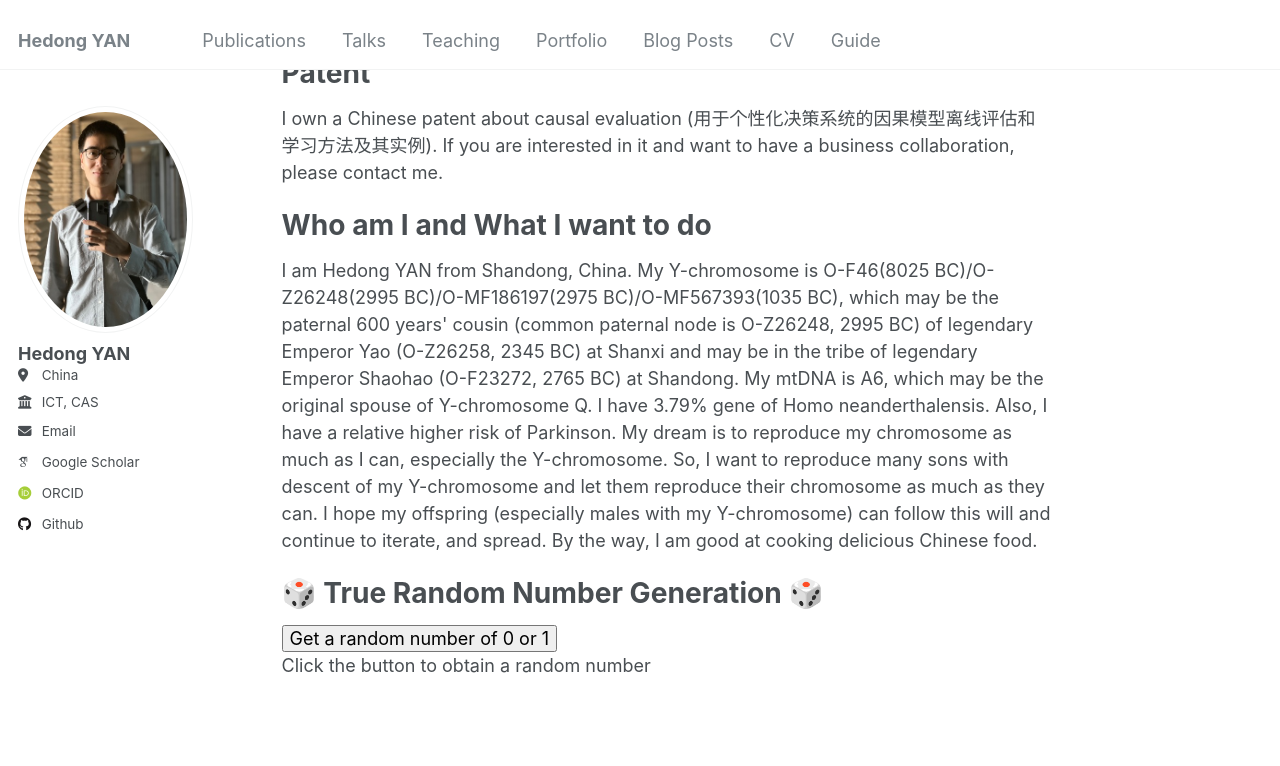
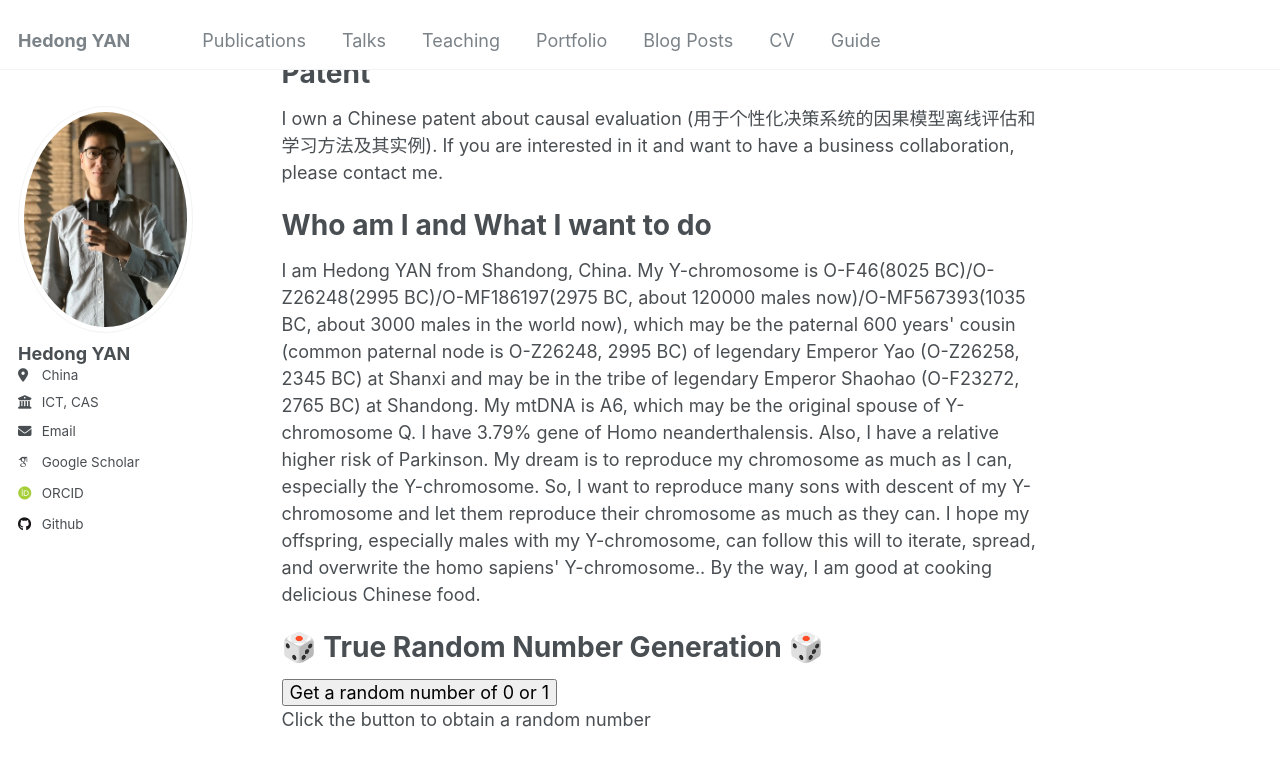
Before and after one commit to hedongyan/hedongyan.github.io, a Jekyll site: the page built from _pages/about.html, in a window 1280 px wide and 900 px high, scrolled down 392 px. Shown: the top 766 px of the window. Built offline with Jekyll 4.4.1, drawn with Linux system fonts in a browser that asks for light colours; some web fonts are replaced.

Commit message:
Update about.html

```diff
--- a/_pages/about.html
+++ b/_pages/about.html
@@ -23,18 +23,16 @@ I developed an open-source repositories (https://github.com/hedongyan/awesome-ca
 
 <h1>Who am I and What I want to do</h1>
 <p>I am Hedong YAN from Shandong, China.
-  My Y-chromosome is O-F46(8025 BC)/O-Z26248(2995 BC)/O-MF186197(2975 BC)/O-MF567393(1035 BC),
+  My Y-chromosome is O-F46(8025 BC)/O-Z26248(2995 BC)/O-MF186197(2975 BC, about 120000 males now)/O-MF567393(1035 BC, about 3000 males in the world now),
   which may be the paternal 600 years' cousin (common paternal node is O-Z26248, 2995 BC) of legendary Emperor Yao (O-Z26258, 2345 BC) at Shanxi
   and may be in the tribe of legendary Emperor Shaohao (O-F23272, 2765 BC) at Shandong.
   My mtDNA is A6, which may be the original spouse of Y-chromosome Q.
   I have 3.79% gene of Homo neanderthalensis. Also, I have a relative higher risk of Parkinson.
   My dream is to reproduce my chromosome as much as I can, especially the Y-chromosome.
   So, I want to reproduce many sons with descent of my Y-chromosome and let them reproduce their chromosome as much as they can.
-  I hope my offspring (especially males with my Y-chromosome) can follow this will and continue to iterate, and spread.
-  <!-- , and overwrite the homo sapiens' Y-chromosome. -->
+  I hope my offspring, especially males with my Y-chromosome, can follow this will to iterate, spread, and overwrite the homo sapiens' Y-chromosome..
   <!-- I want to purge all the other males with Y-chromosome and let my offsprings occupy the world.  -->
   <!-- The execution duration is about 1 million years. Hahaha. -->
-
   By the way, I am good at cooking delicious Chinese food.
 </p>
 
```
